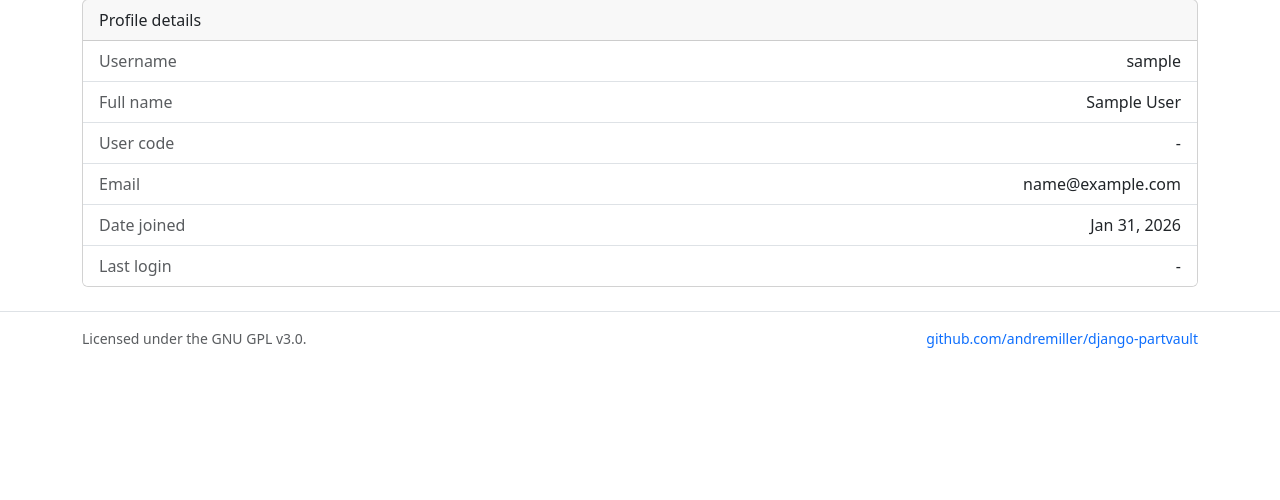
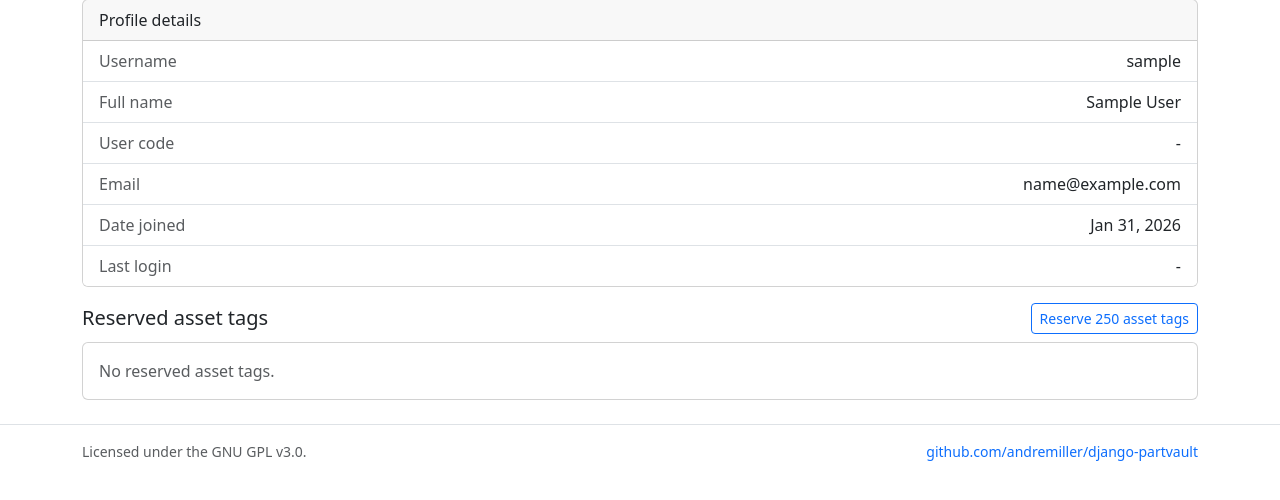
Before and after one commit to andremiller/django-partvault, a Django app: page /profile/ in a window 1280 px wide. Shown: the part 159-659 px from the top of the page. Run offline with Django 5.2, Linux system fonts and the light colour scheme; the visitor is signed in with stand-in values (Sample User, id 1); data that the repository does not hold is empty; some libraries are stand-ins or nearby versions.

Commit message:
Asset tag reservation on profile page

```diff
--- a/partvault/templates/partvault/profile.html
+++ b/partvault/templates/partvault/profile.html
@@ -46,6 +46,34 @@
             </li>
         </ul>
     </div>
+
+    <div class="d-flex align-items-center justify-content-between mt-3">
+        <h2 class="h5 mb-0">Reserved asset tags</h2>
+        <form action="{% url 'reserve_asset_tags' %}" method="post">
+            {% csrf_token %}
+            <button class="btn btn-sm btn-outline-primary" type="submit">
+                Reserve 250 asset tags
+            </button>
+        </form>
+    </div>
+    <div class="card mt-2">
+        {% if reserved_asset_tags %}
+            <ul class="list-group list-group-flush">
+                {% for asset_tag in reserved_asset_tags %}
+                    <li class="list-group-item">
+                        <span>{{ asset_tag.label }}</span>
+                        {% if asset_tag.count > 1 %}
+                            <span class="text-muted">({{ asset_tag.count }})</span>
+                        {% endif %}
+                    </li>
+                {% endfor %}
+            </ul>
+        {% else %}
+            <div class="card-body text-muted">
+                No reserved asset tags.
+            </div>
+        {% endif %}
+    </div>
 {% else %}
     <div class="card">
         <div class="card-body">
--- a/partvault/urls.py
+++ b/partvault/urls.py
@@ -28,6 +28,11 @@ urlpatterns = [
     ),
     path("profile/", views.profile, name="profile"),
     path("profile/edit/", views.profile_edit, name="profile_edit"),
+    path(
+        "profile/reserve-asset-tags/",
+        views.reserve_asset_tags,
+        name="reserve_asset_tags",
+    ),
     path("signup/", views.signup, name="signup"),
     path("login/", auth_views.LoginView.as_view(), name="login"),
     path("logout/", auth_views.LogoutView.as_view(), name="logout"),
--- a/partvault/views.py
+++ b/partvault/views.py
@@ -12,6 +12,7 @@ from django.views.decorators.http import require_POST
 from django.forms import formset_factory, inlineformset_factory
 
 from .models import (
+    AssetTagSequence,
     Category,
     Collection,
     Document,
@@ -66,6 +67,25 @@ def _attach_collection_thumbnails(collections):
         collection.thumbnail_photos = photos_by_collection.get(collection.id, [])
 
     return collection_list
+
+
+def _base36_to_int(value: str) -> int:
+    alphabet = "0123456789ABCDEFGHIJKLMNOPQRSTUVWXYZ"
+    total = 0
+    for char in value.upper():
+        total = total * 36 + alphabet.index(char)
+    return total
+
+
+def _int_to_base36(value: int) -> str:
+    alphabet = "0123456789ABCDEFGHIJKLMNOPQRSTUVWXYZ"
+    if value <= 0:
+        return "0"
+    chars = []
+    while value:
+        value, rem = divmod(value, 36)
+        chars.append(alphabet[rem])
+    return "".join(reversed(chars))
 
 
 def index(request):
@@ -457,12 +477,78 @@ def collection_activate(request, collection_id):
 
 def profile(request):
     profile = None
+    reserved_asset_tag_labels = []
     if request.user.is_authenticated:
         try:
             profile = request.user.profile
         except ObjectDoesNotExist:
             profile = None
-    return render(request, "partvault/profile.html", {"profile": profile})
+        reserved_asset_tags = list(
+            AssetTagSequence.objects.filter(
+                reserved_by=request.user,
+                status=AssetTagSequence.Status.RESERVED,
+            ).values_list("asset_tag", flat=True)
+        )
+        normalized_tags = [
+            asset_tag.strip().upper() for asset_tag in reserved_asset_tags if asset_tag
+        ]
+        sorted_values = sorted(_base36_to_int(tag) for tag in normalized_tags)
+        if sorted_values:
+            start = sorted_values[0]
+            end = sorted_values[0]
+            ranges = []
+            for value in sorted_values[1:]:
+                if value == end + 1:
+                    end = value
+                    continue
+                ranges.append((start, end))
+                start = value
+                end = value
+            ranges.append((start, end))
+
+            for range_start, range_end in ranges:
+                start_tag = _int_to_base36(range_start).zfill(6)
+                end_tag = _int_to_base36(range_end).zfill(6)
+                count = range_end - range_start + 1
+                if range_start == range_end:
+                    label = start_tag
+                else:
+                    label = f"{start_tag} - {end_tag}"
+                reserved_asset_tag_labels.append({"label": label, "count": count})
+    return render(
+        request,
+        "partvault/profile.html",
+        {
+            "profile": profile,
+            "reserved_asset_tags": reserved_asset_tag_labels,
+        },
+    )
+
+
+@login_required
+@require_POST
+def reserve_asset_tags(request):
+    reserved_count = 0
+    for _ in range(250):
+        try:
+            AssetTagSequence.reserve(request.user)
+            reserved_count += 1
+        except ValueError:
+            break
+
+    if reserved_count == 250:
+        messages.success(request, "Reserved 250 asset tags.")
+    elif reserved_count:
+        messages.warning(
+            request,
+            (
+                f"Reserved {reserved_count} asset tags. "
+                "You have reached the 1000 reserved limit."
+            ),
+        )
+    else:
+        messages.warning(request, "You already have 1000 reserved asset tags.")
+    return redirect("profile")
 
 
 @login_required
```
